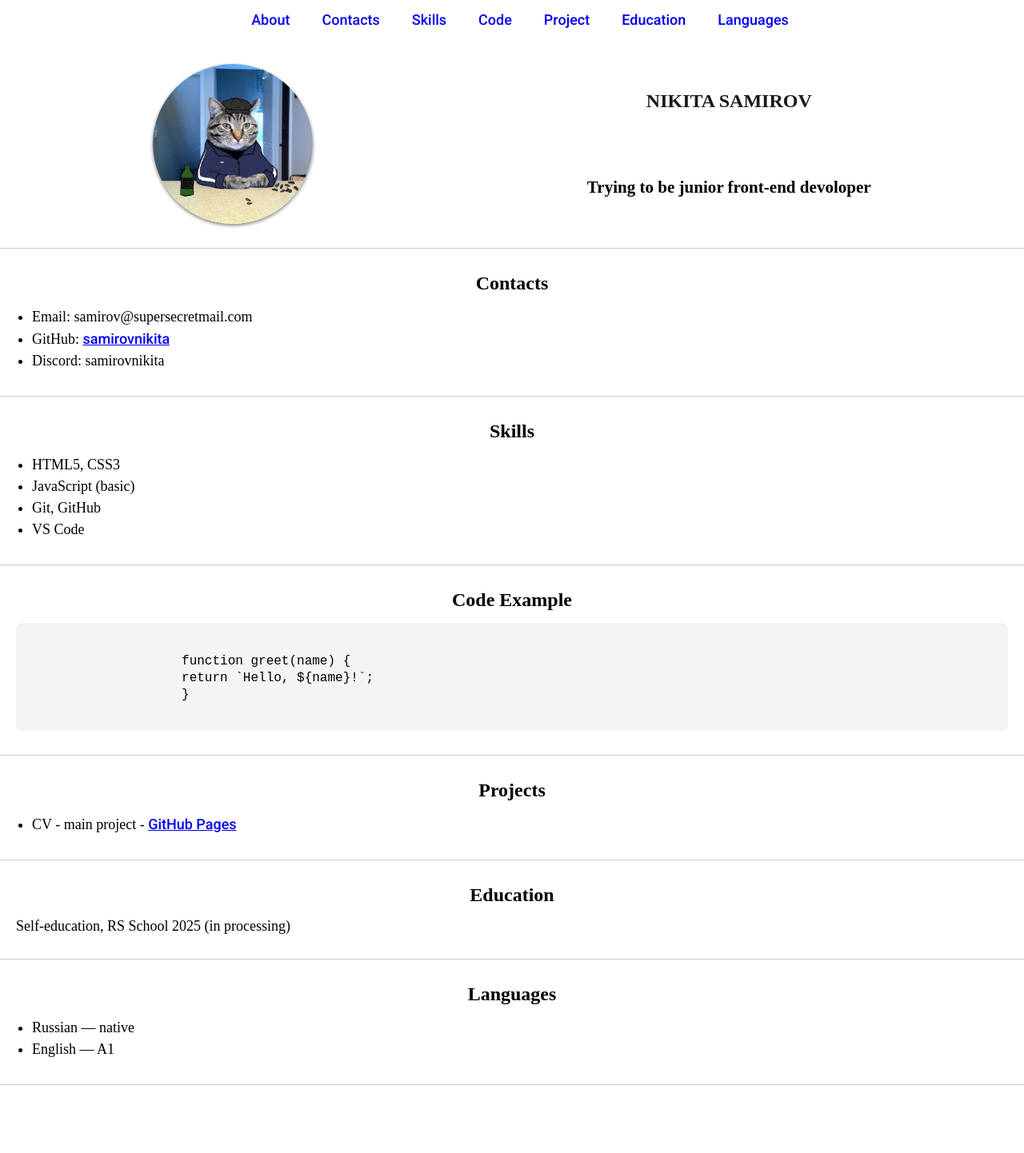
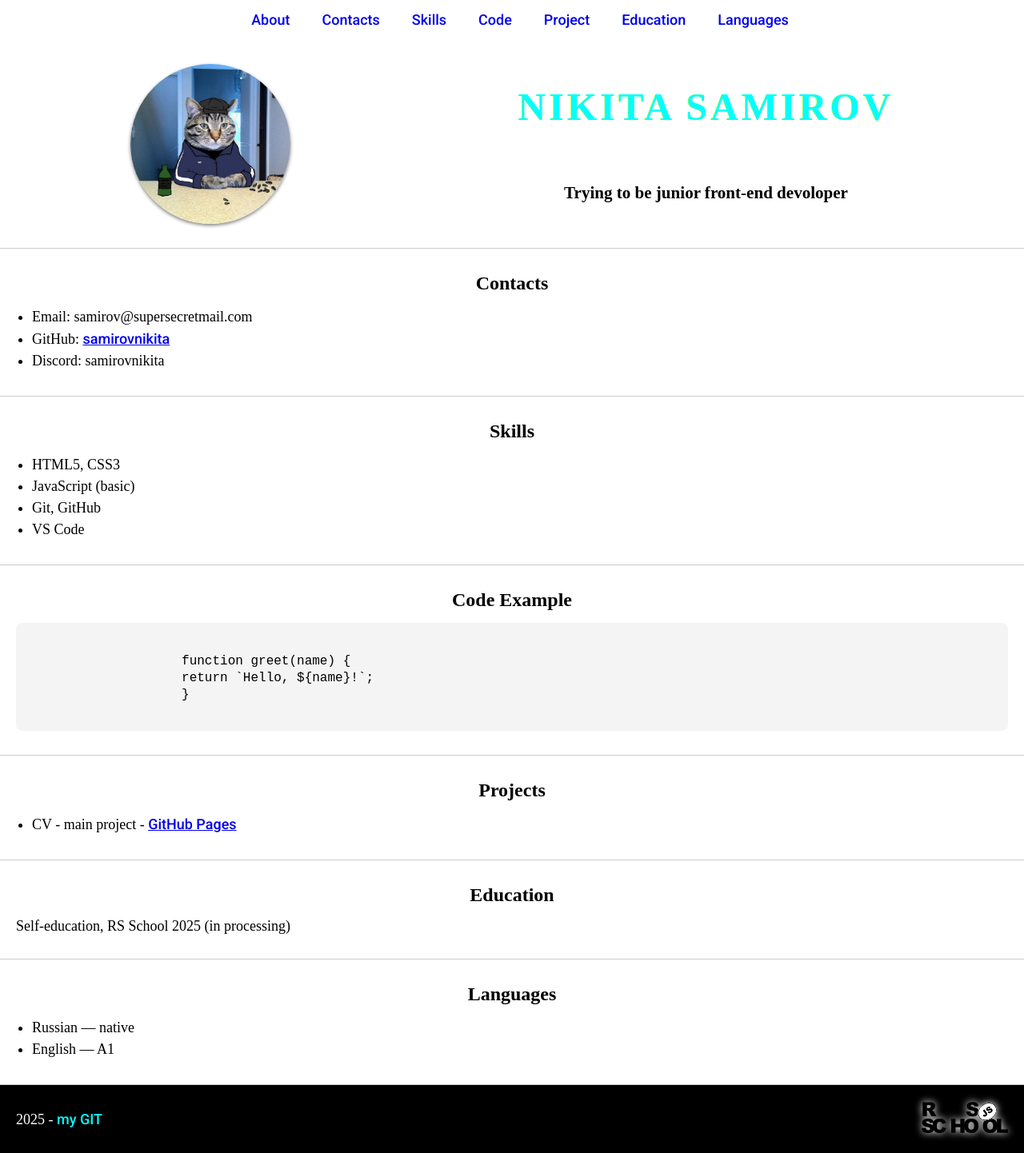
Before and after one commit to samirovnikita/rsschool-cv, a plain HTML site: page index.html in a window 1280 px wide. Shown: the whole page at 80% size. Before the commit the page ends 1357 px from the top, so only its background shows below. Drawn offline with Linux system fonts and the light colour scheme.

Commit message:
feat: make footer

```diff
--- a/index.html
+++ b/index.html
@@ -86,7 +86,8 @@
     </main>
     <footer class="footer">
         <div class="container container-footer">
-
+            <div class="year">2025 - <a href="https://github.com/samirovnikita">my GIT</a></div>
+            <div class="rsschool"><a href="https://rs.school/courses/javascript-ru"><img src="rs-school-logo.svg" alt="logo-rsschool"></a></div>
         </div>
     </footer>
 </body>
--- a/style.css
+++ b/style.css
@@ -71,11 +71,6 @@ html {
     text-align: center;
 }
 
-.main-title{
-    font-size: 40px;
-    color: rgb(26, 25, 25);
-    text-transform: uppercase;
-}
 
 
 
@@ -108,3 +103,75 @@ code {
   font-family: monospace;
   font-size: 16px;
 }
+
+
+
+.main-title{
+   font-size: 48px;
+  text-align: center;
+  text-transform: uppercase;
+  font-weight: bold;
+  letter-spacing: 4px;
+  color: #0ff;
+
+  text-shadow:
+    0 0 5px #0ff,
+    0 0 10px #0ff,
+    0 0 20px #0ff,
+    0 0 40px #0cc,
+    0 0 60px #099,
+    0 0 80px #066;
+
+  animation: glitch 2s infinite;;
+}
+
+
+  @keyframes glitch {
+  0% {
+    text-shadow: 2px 0 red;
+  }
+  20% {
+    text-shadow: -2px 0 blue;
+  }
+  40% {
+    text-shadow: 2px 2px lime;
+  }
+  60% {
+    text-shadow: -1px -1px #ff0;
+  }
+  80% {
+    text-shadow: 0 0 #0ff;
+  }
+  100% {
+    text-shadow: 2px 0 red;
+  }
+}
+
+.footer {
+  background-color: #000;
+  padding: 20px;
+  color: #fff;
+}
+
+.container-footer {
+  display: flex;
+  justify-content: space-between;
+  align-items: center;
+  max-width: 1440px;
+  margin: 0 auto;
+}
+
+.year a {
+  color: #0ff;
+  text-decoration: none;
+  transition: 0.3s ease;
+}
+
+.year a:hover {
+  text-shadow: 0 0 5px #0ff, 0 0 10px #0ff;
+}
+
+.rsschool img {
+  height: 40px;
+  filter: drop-shadow(0 0 5px #fff);
+}
```
Also changed, not shown: rs-school-logo.svg (added).
